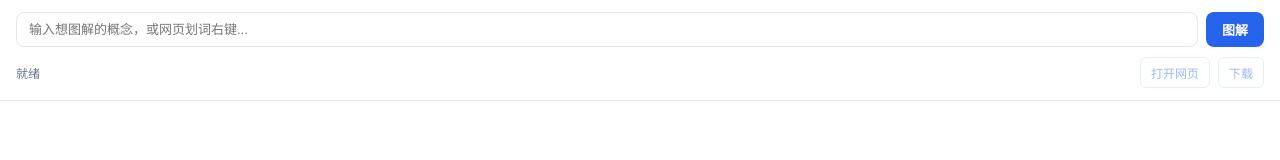
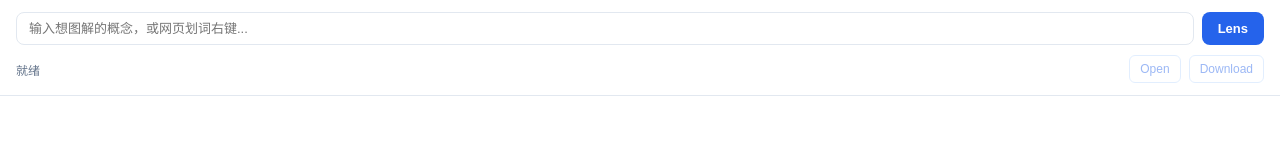
Before and after one commit to Leo1968/eli6, a browser extension: page eli6-extension/sidepanel.html in a window 1280 px wide. Drawn offline with Linux system fonts and the light colour scheme.

Commit message:
Translate extension action buttons to English

```diff
--- a/eli6-extension/sidepanel.html
+++ b/eli6-extension/sidepanel.html
@@ -104,12 +104,12 @@
   <div class="header">
     <div class="input-row">
       <input type="text" id="customInput" placeholder="输入想图解的概念，或网页划词右键..." />
-      <button class="btn-submit" id="btnRun">图解</button>
+      <button class="btn-submit" id="btnRun">Lens</button>
     </div>
     <div class="status-bar">
       <span id="statusText">就绪</span>
-      <button class="viewer-action" id="btnOpenPage" type="button" disabled>打开网页</button>
-      <button class="viewer-action" id="btnDownload" type="button" disabled>下载</button>
+      <button class="viewer-action" id="btnOpenPage" type="button" disabled>Open</button>
+      <button class="viewer-action" id="btnDownload" type="button" disabled>Download</button>
     </div>
   </div>
 
```
